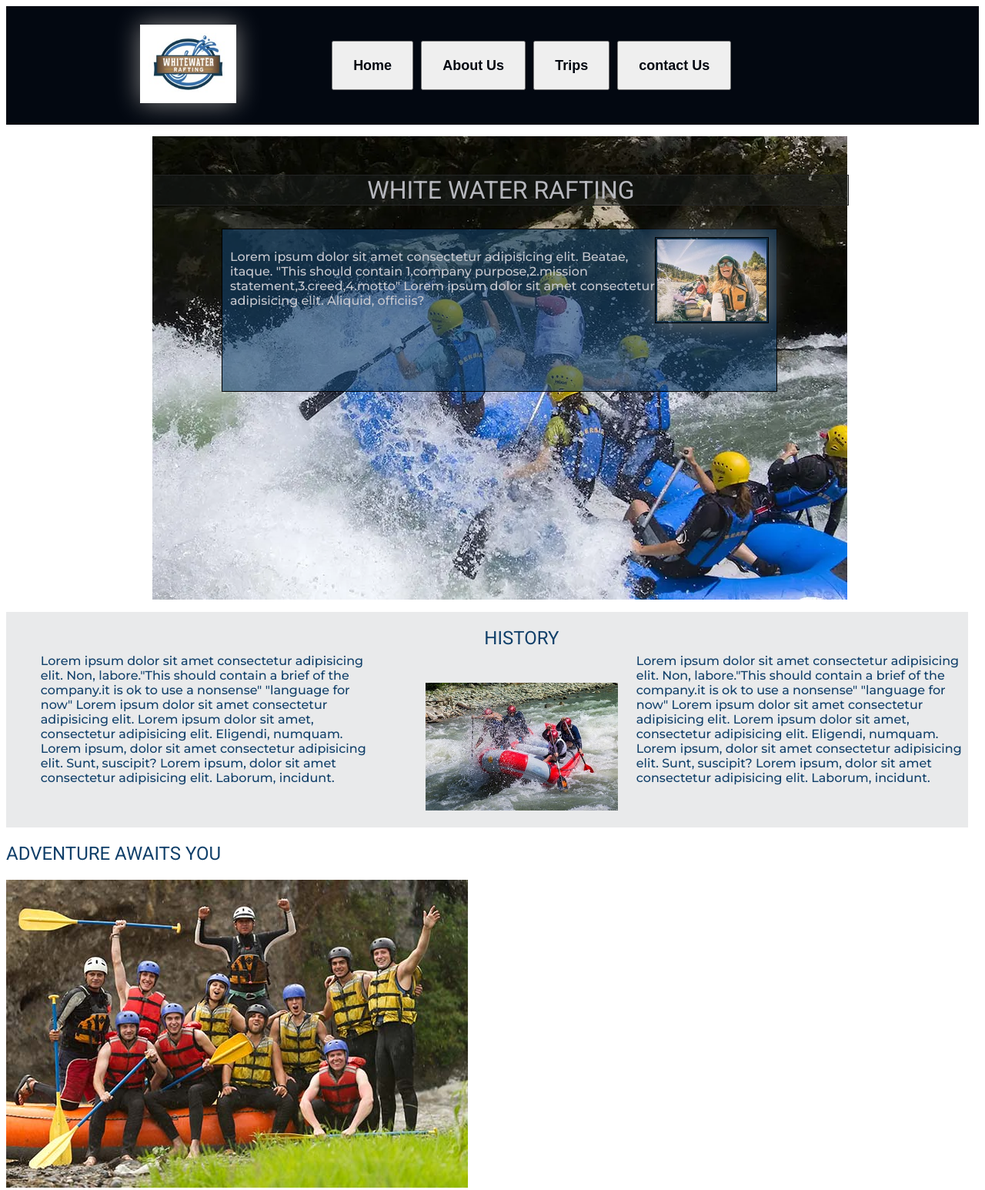
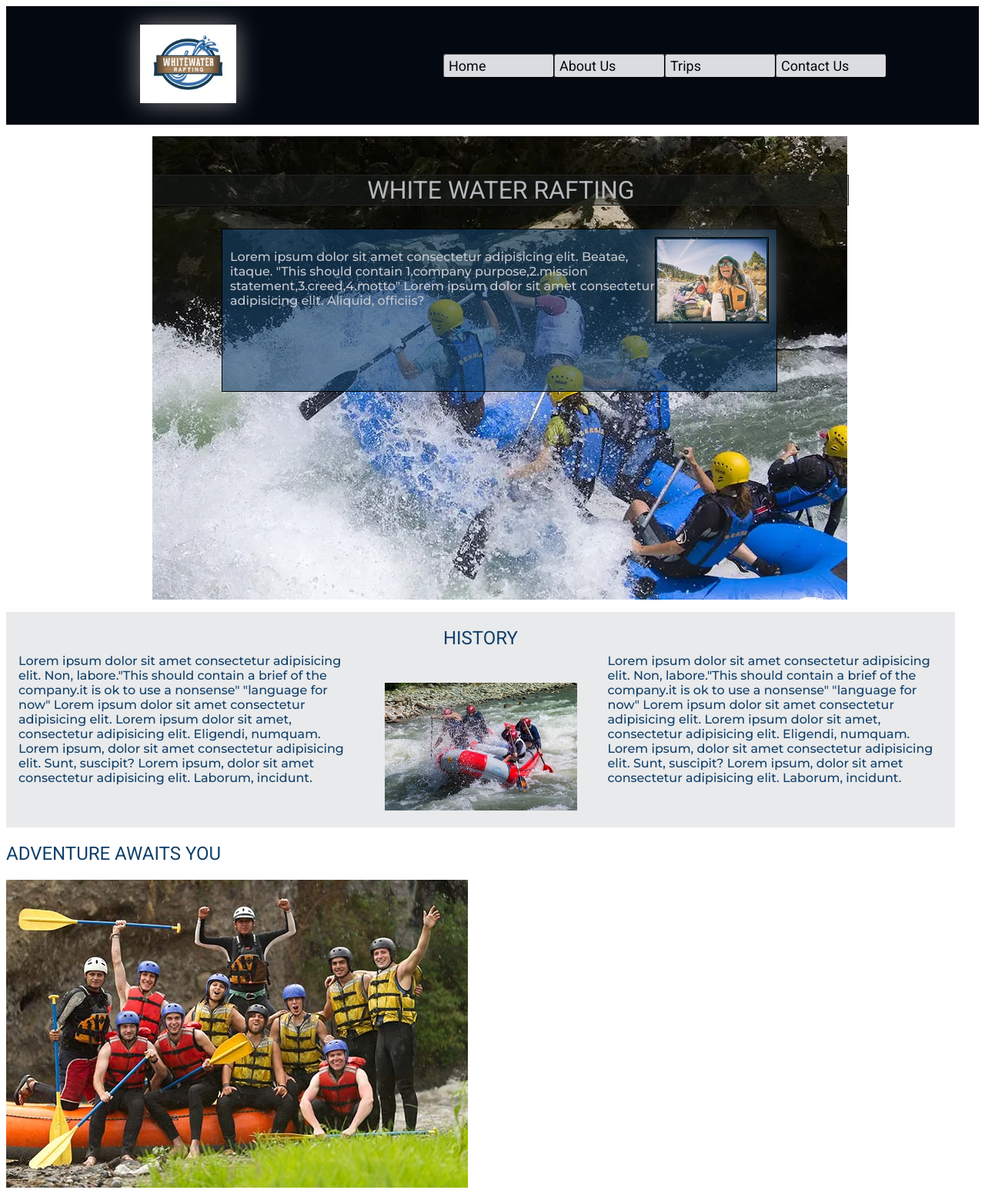
Before and after one commit to Damilolaadefenwa/wdd130, a plain HTML site: page wwr/about.html in a window 1280 px wide. Shown: the top 1546 px of the page at 77% size. Drawn offline with Linux system fonts and the light colour scheme.

Commit message:
edited page

```diff
--- a/wwr/about.html
+++ b/wwr/about.html
@@ -1,5 +1,5 @@
 <!DOCTYPE html>
-<html lang="en-Us">
+<html lang="en-us">
 <head>
     <meta charset="UTF-8">
     <meta name="viewport" content="width=device-width, initial-scale=1.0">
@@ -22,10 +22,10 @@
         </div>
         <nav>
             <div class="navigation">
-                <button><a href="index.html">Home</a></button>
-                <button><a href="about.html">About Us</a></button>
-                <button><a href="trips.html">Trips</a></button>
-                <button><a href="contact.html">contact Us</a></button>
+                <a href="index.html" class="button">Home</a>
+                <a href="about.html" class="button">About Us</a>
+                <a href="trips.html" class="button">Trips</a>
+                <a href="contact.html" class="button">Contact Us</a>
             </div>
         </nav>
     </header>
@@ -43,8 +43,8 @@
             </article>
         </div>
 
-        <section class="history">
-            <aside class="aside-1">
+        <section class="container-1">
+            <aside>
                 <p>Lorem ipsum dolor sit amet consectetur adipisicing elit. Non, labore."This should contain a brief of the company.it is ok to use a nonsense"
                     "language for now" Lorem ipsum dolor sit amet consectetur adipisicing elit. Lorem ipsum dolor sit amet, consectetur adipisicing elit. Eligendi, numquam.
                     Lorem ipsum, dolor sit amet consectetur adipisicing elit. Sunt, suscipit? Lorem ipsum, dolor sit amet consectetur adipisicing elit. Laborum, incidunt.
@@ -52,9 +52,9 @@
             </aside>
             <div class="center">
                 <h2>HISTORY</h2>
-                <img src="images/raftinghistory.jpg" atl="River-Rafting">
+                <img src="images/raftinghistory.jpg" alt="group adventure">
             </div>
-            <aside class="aside-2">
+            <aside>
                 <p>Lorem ipsum dolor sit amet consectetur adipisicing elit. Non, labore."This should contain a brief of the company.it is ok to use a nonsense"
                     "language for now" Lorem ipsum dolor sit amet consectetur adipisicing elit. Lorem ipsum dolor sit amet, consectetur adipisicing elit. Eligendi, numquam.
                     Lorem ipsum, dolor sit amet consectetur adipisicing elit. Sunt, suscipit? Lorem ipsum, dolor sit amet consectetur adipisicing elit. Laborum, incidunt.
--- a/wwr/styles/rafting.css
+++ b/wwr/styles/rafting.css
@@ -35,7 +35,7 @@ p {
 header {
     margin: 0.3rem auto;
     display: grid;
-    grid-template-columns:  1fr 2fr 120px 120px;
+    grid-template-columns:  2fr 1fr 120px;
     align-items: center;
     background-color: var(--my-primary-color);
 }
@@ -59,29 +59,28 @@ nav {
     align-items: center;
 }
 
-.navigation button {
-    flex: 1fr 1fr 100%;
-    flex-flow: row wrap;
-    flex-shrink: 0.9;
-}
-
-button {
-    margin: 5px;
-    font-size: 18px;
-    line-height: 1.0;
-}
-
-.navigation a {
-    display: block;
+a {
+    display: flex;
+    font-family: var(--heading-font-family);
+    font-weight: normal;
     color: var(--my-primary-color);
-    font-weight: 700;
-    padding: 20px;
     text-decoration: none;
 }
 
-.navigation a:hover {
+a.button {
+    margin: 0;
+    padding: 1px 6px;
+    border: 1px outset buttonborder;
+    border-radius: 3px;
+    background-color: #dbdce1;
+    font-size: 18px;
+    line-height: 1.5;
+    width: 130px;
+}
+
+a:hover {
     color: tomato;
-    font-weight: 700;
+    font-weight: 1000;
     text-decoration: underline;
 }
 
@@ -142,23 +141,23 @@ article img {
 
 /*Date:26/11/2024: 2ND Updating by editing the header, Navigation,sections and footer */
 
-.history {
+.container-1 {
     display: flex;
-    justify-content: space-around;
+    justify-content: center;
     align-items: center;
-    width: 1250px;
+    width: 1233px;
     height: 280px;
     margin-top: 0.1rem;
     background-color: rgba(183, 184, 190, 0.3);
 }
 
-.history p {
+.container-1 p {
     color: var(--my-secondary-color);
     font-weight: 500;
 }
 
-.aside-1 {
-    margin: 2.8rem;
+aside {
+    margin: 1.0rem;
 }
 
 .center img {
```
